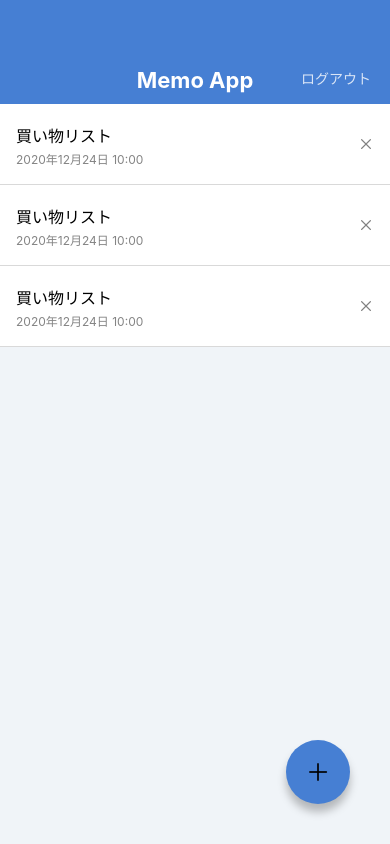
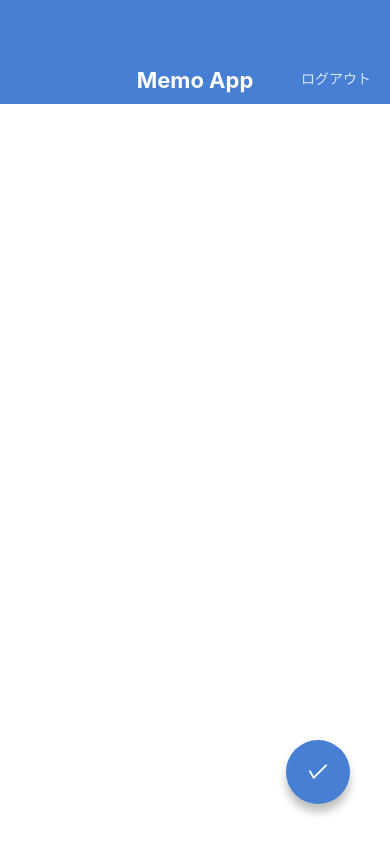
Before and after one commit to ryotabi/MemoApp_reactnative, a React Native app: screen / in a window 390 px wide. Built offline with nearby package versions, Linux system fonts and the light colour scheme.

Commit message:
Create edit&create

```diff
--- a/App.jsx
+++ b/App.jsx
@@ -1,10 +1,12 @@
 import React from 'react';
 // import MemoDetailScreen from './src/screens/MemoDetailScreen';
+// import MemoEditScreen from './src/screens/MemoEditScreen';
+import MemoCreateScreen from './src/screens/MemoCreateScreen';
 
-import MemoListScreen from './src/screens/MemoListScreen';
+// import MemoListScreen from './src/screens/MemoListScreen';
 
 export default function App() {
   return (
-    <MemoListScreen />
+    <MemoCreateScreen />
   );
 }
--- a/src/components/CircleButton.jsx
+++ b/src/components/CircleButton.jsx
@@ -7,7 +7,7 @@
     const { style, name } = props;
     return (
         <View style={[styles.circleButton, style]}>
-            <AntDesign name={name} size={24} color="black" />
+            <AntDesign name={name} size={24} color="white" />
         </View>
     );
 }
--- /dev/null
+++ b/src/screens/MemoCreateScreen.jsx
@@ -0,0 +1,33 @@
+import React from 'react';
+import { View, TextInput, StyleSheet, KeyboardAvoidingView } from 'react-native';
+import AppBar from '../components/AppBar';
+import CircleButton from '../components/CircleButton';
+
+export default function MemoCreateScreen() {
+    return (
+        <KeyboardAvoidingView style={styles.container}>
+            <AppBar />
+            <View style={styles.inputContainer}>
+                <TextInput value="" multiline style={styles.input} />
+            </View>
+            <CircleButton name="check" />
+        </KeyboardAvoidingView>
+    );
+}
+
+const styles = StyleSheet.create({
+    container: {
+        flex: 1,
+    },
+    inputContainer: {
+        paddingVertical: 32,
+        paddingHorizontal: 27,
+        flex: 1,
+    },
+    input: {
+        flex: 1,
+        textAlignVertical: 'top',
+        fontSize: 16,
+        lineHeight: 24,
+    },
+});
--- /dev/null
+++ b/src/screens/MemoEditScreen.jsx
@@ -0,0 +1,33 @@
+import React from 'react';
+import { View, TextInput, StyleSheet, KeyboardAvoidingView } from 'react-native';
+import AppBar from '../components/AppBar';
+import CircleButton from '../components/CircleButton';
+
+export default function MemoEditScreen() {
+    return (
+        <KeyboardAvoidingView style={styles.container}>
+            <AppBar />
+            <View style={styles.inputContainer}>
+                <TextInput value="買い物リスト" multiline style={styles.input} />
+            </View>
+            <CircleButton name="check" />
+        </KeyboardAvoidingView>
+    );
+}
+
+const styles = StyleSheet.create({
+    container: {
+        flex: 1,
+    },
+    inputContainer: {
+        paddingVertical: 32,
+        paddingHorizontal: 27,
+        flex: 1,
+    },
+    input: {
+        flex: 1,
+        textAlignVertical: 'top',
+        fontSize: 16,
+        lineHeight: 24,
+    },
+});
```
